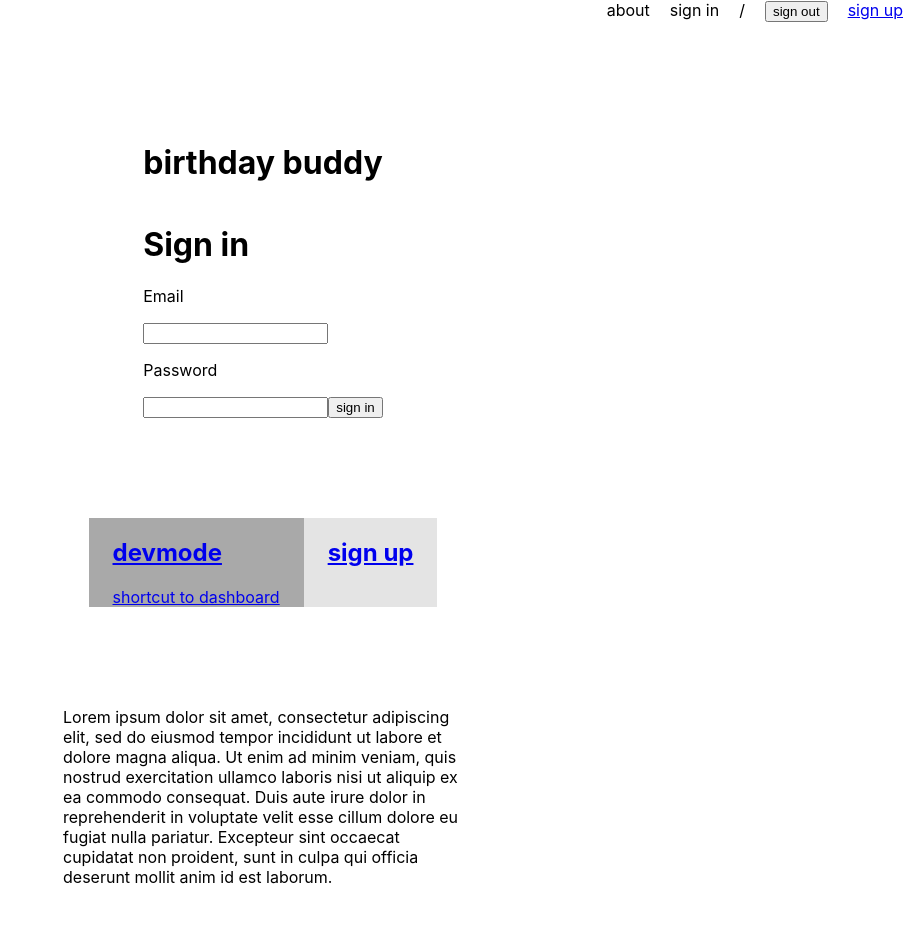
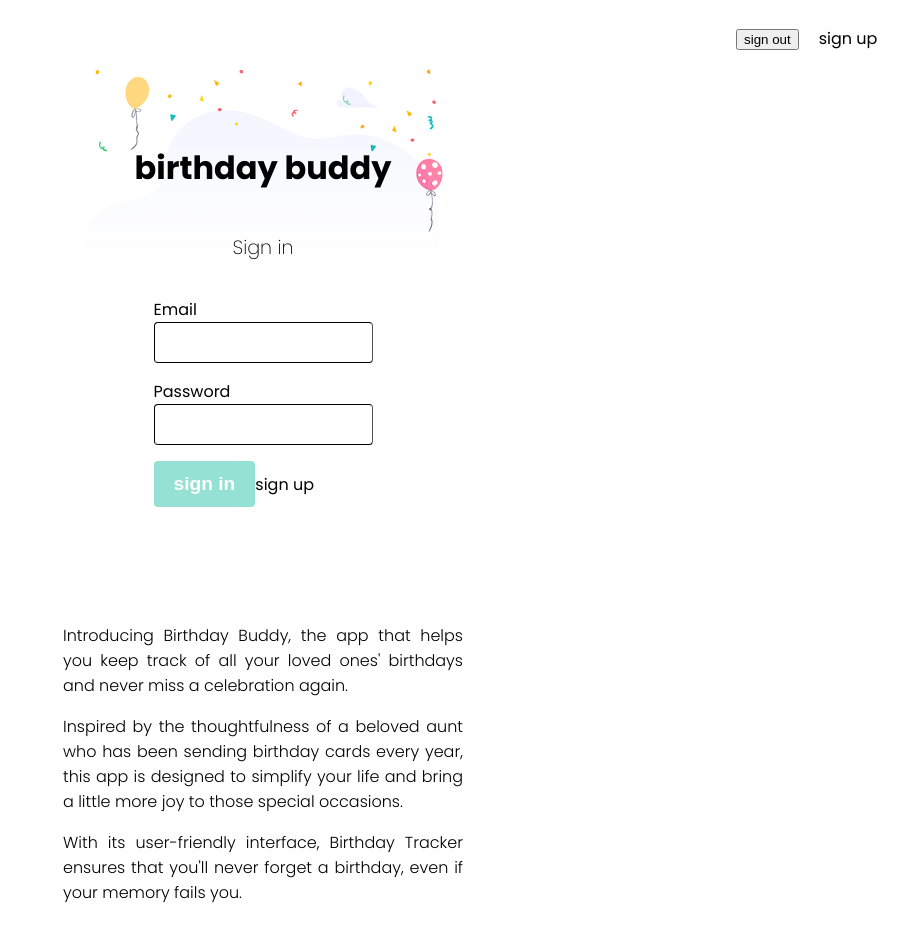
Before and after one commit to cwest9400/birthday_buddy, a React (Create React App) app in the folder client/: page / in a window 1280 px wide. Shown: the top 942 px of the page, without its empty margins (377-1280 px from the left). Before the commit the page ends 887 px from the top, so only its background shows below. Built offline with nearby package versions, Linux system fonts and the light colour scheme.

Commit message:
styling landing page

```diff
--- a/client/package.json
+++ b/client/package.json
@@ -6,6 +6,7 @@
     "@testing-library/jest-dom": "^5.16.5",
     "@testing-library/react": "^13.4.0",
     "@testing-library/user-event": "^13.5.0",
+    "css-loader": "^6.7.3",
     "moment": "^2.29.4",
     "react": "^18.2.0",
     "react-dom": "^18.2.0",
--- a/client/public/index.html
+++ b/client/public/index.html
@@ -24,7 +24,10 @@
       work correctly both with client-side routing and a non-root public URL.
       Learn how to configure a non-root public URL by running `npm run build`.
     -->
-    <title>React App</title>
+    <title>Birthday Buddy</title>
+    <link rel="preconnect" href="https://fonts.googleapis.com">
+<link rel="preconnect" href="https://fonts.gstatic.com" crossorigin>
+<link href="https://fonts.googleapis.com/css2?family=Poppins:ital,wght@0,100;0,200;0,300;0,400;0,500;0,600;0,700;0,800;0,900;1,100;1,200;1,300;1,400;1,500;1,600;1,700;1,800;1,900&display=swap" rel="stylesheet">
   </head>
   <body>
     <noscript>You need to enable JavaScript to run this app.</noscript>
--- a/client/src/components/header.js
+++ b/client/src/components/header.js
@@ -12,9 +12,7 @@ const navigate = useNavigate()
 
     return (
         <nav>
-            <div>about</div>
-            <div>sign in</div>
-            /
+
             <div>
                 <button onClick={logout}>
                     sign out
--- a/client/src/components/signin.js
+++ b/client/src/components/signin.js
@@ -1,5 +1,5 @@
 
-import { useNavigate } from 'react-router-dom'
+import { Link, useNavigate } from 'react-router-dom'
 
 
 
@@ -32,19 +32,25 @@ export default function SignIn() {
                 localStorage.setItem("token", data.token)
                 navigate("/dashboard")
             })
-        }
+    }
 
     return (
-        <div>
-            <h1>Sign in</h1>
+        <div className='sign-in'>
+            <p className='sign-in-title'>Sign in</p>
             <form onSubmit={event => handleLogin(event)}>
 
-                <p>Email</p>
-                <input required type="email" autoComplete='false'/>
-                <p>Password</p>
-                <input required type="password"  autoComplete='false'/>
-
-                <input type="submit" value="sign in" />
+                <p>Email<br></br>
+                    <input required type="email" autoComplete='false' />
+                </p>
+                Password<br></br>
+                <input required type="password" autoComplete='false' />
+                <div className='cta-container'>
+                    <p><input id="green-button" type="submit" value="sign in" />
+                        <Link to={'/register'}>
+                            sign up
+                        </Link>
+                    </p>
+                </div>
             </form>
         </div>
     )
--- a/client/src/index.css
+++ b/client/src/index.css
@@ -1,6 +1,6 @@
 body {
   margin: 0;
-  font-family: -apple-system, BlinkMacSystemFont, 'Segoe UI', 'Roboto', 'Oxygen',
+  font-family: 'Poppins', -apple-system, BlinkMacSystemFont, 'Segoe UI', 'Roboto', 'Oxygen',
     'Ubuntu', 'Cantarell', 'Fira Sans', 'Droid Sans', 'Helvetica Neue',
     sans-serif;
   -webkit-font-smoothing: antialiased;
--- a/client/src/pages/landing.js
+++ b/client/src/pages/landing.js
@@ -1,28 +1,23 @@
 import { Link } from "react-router-dom"
 import SignIn from "../components/signin"
+// import background from "../images/"
+
 
 export default function Landing() {
     return (
         <div className="landing-container">
-            <h1>birthday buddy</h1>
+            <h1 className="title">birthday buddy</h1>
+
             <div>
                 <SignIn />
+
             </div>
-            <div className="cta-container">
-                <div className="left-side">
-                    <Link to={'/dashboard'}>
-                        <h2>devmode</h2>
-                        shortcut to dashboard
-                    </Link>
-                </div>
-                <div className="right-side">
-                    <Link to={'/signup'}>
-                        <h2>sign up</h2>
-                    </Link>
-                </div>
-            </div>
+
             <div className="about">
-                Lorem ipsum dolor sit amet, consectetur adipiscing elit, sed do eiusmod tempor incididunt ut labore et dolore magna aliqua. Ut enim ad minim veniam, quis nostrud exercitation ullamco laboris nisi ut aliquip ex ea commodo consequat. Duis aute irure dolor in reprehenderit in voluptate velit esse cillum dolore eu fugiat nulla pariatur. Excepteur sint occaecat cupidatat non proident, sunt in culpa qui officia deserunt mollit anim id est laborum.
+
+            Introducing Birthday Buddy, the app that helps you keep track of all your loved ones' birthdays and never miss a celebration again.
+            <p>Inspired by the thoughtfulness of a beloved aunt who has been sending birthday cards every year, this app is designed to simplify your life and bring a little more joy to those special occasions.</p>
+             With its user-friendly interface, Birthday Tracker ensures that you'll never forget a birthday, even if your memory fails you.
             </div>
         </div>
     )
--- a/client/src/style/cssDev.css
+++ b/client/src/style/cssDev.css
@@ -1,33 +1,75 @@
+body {
+    background-color: white;
+    margin: 2%   2%   10%   2%
+}
 nav {
     display: flex;
     justify-content: flex-end;
     gap: 20px;
 }
 
+a {
+    text-decoration: none;
+    color: black;
+}
+.sign-in-title {
+    text-align: center;
+    font-weight: 200;
+    font-size: 1.2em;
+}
+input {
+    padding: 12px 20px;
+  border-bottom-style: solid;
+  border-width: 1px;
+  background-color: white;
+  border-color: rgb(0, 0, 0);
+  border-radius: 4px;
+
+}
+
 .landing-container {
+
     display: flex;
     flex-direction: column;
     align-items: center;
-    margin-top: 100px;
+    justify-content: center;
+    margin-top: 0;
+    background-image: url("../images/background.png");
+    background-repeat: no-repeat;
+    background-position: top;
+}
+.title{
+    font-size: xx-large;
+    padding-top: 72px;
+}
+.sign-in {
+    display: grid;
+    justify-content: center;
+    align-items: center;
+    margin: 0 auto;
+}
+.cta-container {
+    display: flex;
+    justify-content: space-between;
+    gap: 10px;
+}
+#green-button {
+    background-color: #95E1D3;
+    border: none;
+    color: white;
+    font-weight: 700;
+    font-size: 1.2em;
+
 }
 
-.cta-container {
-    margin-top: 100px;
+.about {
     display: flex;
-    width: auto;
-}
-.left-side {
-   background-color: darkgray;
-    padding: 0 24px 0 24px;
-
-}
-.right-side {
-    background-color: rgb(228, 228, 228);
-    padding: 0 24px 0 24px;
-}
-.about {
+    flex-direction: column;
+   align-items: center;
+   text-align: justify;
     margin-top: 100px;
     max-width: 400px;
+    font-weight: 300;
 }
 .date-container {
     display: flex;
```
Also changed, not shown: client/src/images/background.png (added), 1 other file (tests, documents, lock files or other folders).
